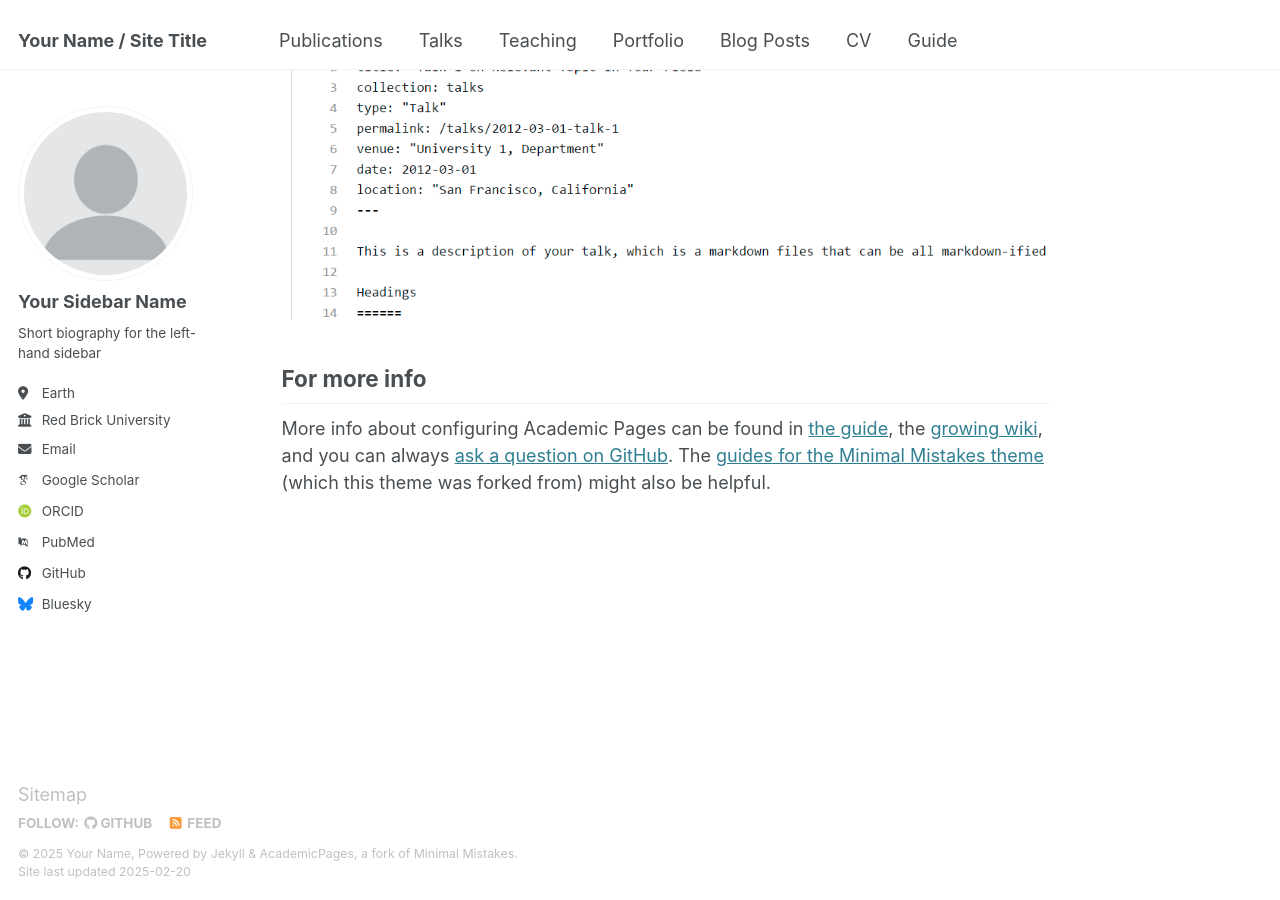
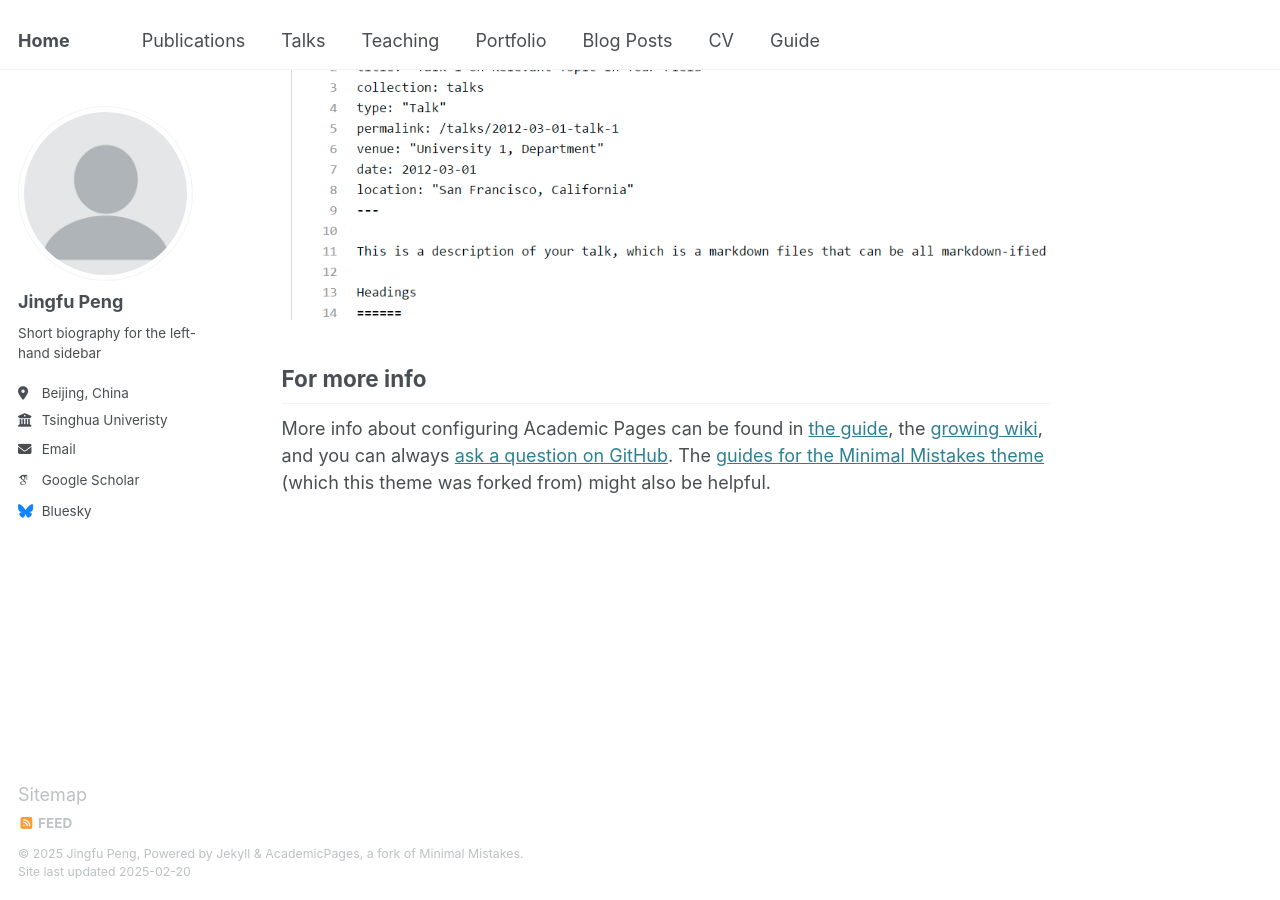
Before and after one commit to aypjf/aypjf.github.io, a Jekyll site: the page built from _pages/about.md, in a window 1280 px wide and 900 px high, scrolled down 2664 px. Built offline with Jekyll 4.4.1, drawn with Linux system fonts in a browser that asks for light colours; some web fonts are replaced.

Commit message:
Update _config.yml

```diff
--- a/_config.yml
+++ b/_config.yml
@@ -7,11 +7,11 @@
 # server process.
 
 # Basic Site Settings
-locale                   : "en-US"
+locale                   : "Beijing, China"
 site_theme               : "default"
-title                    : "Your Name / Site Title"
+title                    : "Home"
 title_separator          : "-"
-name                     : &name "Your Name"
+name                     : &name "Jingfu Peng"
 description              : &description "personal description"
 url                      : https://academicpages.github.io # the base hostname & protocol for your site e.g. "https://[your GitHub username].github.io"
 baseurl                  : "" # the subpath of your site, e.g. "/blog"
@@ -23,31 +23,31 @@ repository               : "academicpages/academicpages.github.io"
 author:
   # Biographic information
   avatar           : "profile.png"
-  name             : "Your Sidebar Name"
-  pronouns         : # example: "she/her"
+  name             : "Jingfu Peng"
+  # pronouns         : # example: "she/her"
   bio              : "Short biography for the left-hand sidebar"
-  location         : "Earth"
-  employer         : "Red Brick University"
+  location         : "Beijing, China"
+  employer         : "Tsinghua Univeristy"
   uri              : # URL
-  email            : "none@example.org"
+  email            : "aypjf@tsinghua.edu.cn"
 
   # Academic websites
-  arxiv            : # URL - Update with the correct link to your profile
-  googlescholar    : "https://scholar.google.com/citations?user=PS_CX0AAAAAJ"
-  impactstory      : # URL
-  orcid            : "http://orcid.org/yourorcidurl"
-  semantic         : # URL
-  pubmed           : "https://www.ncbi.nlm.nih.gov/pubmed/?term=john+snow"
-  researchgate     : # URL
-  scopus           : # URL
+  #arxiv            : # URL - Update with the correct link to your profile
+  googlescholar    : "https://scholar.google.com/citations?user=AQkUVdQAAAAJ&hl=en&authuser=1&oi=ao"
+  #impactstory      : # URL
+  #orcid            : "http://orcid.org/yourorcidurl"
+  #semantic         : # URL
+  #pubmed           : "https://www.ncbi.nlm.nih.gov/pubmed/?term=john+snow"
+  #researchgate     : # URL
+  #scopus           : # URL
 
   # Repositories and software development
-  bitbucket        : # Username - Update with your username on the site
-  codepen          : # Username
-  dribbble         : # Username
-  github           : "academicpages"
-  kaggle           : # Username
-  stackoverflow    : # User number or user number and name (i.e., use "1" or "1/jeff-atwood")
+  #bitbucket        : # Username - Update with your username on the site
+  #codepen          : # Username
+  #dribbble         : # Username
+  #github           : "academicpages"
+  #kaggle           : # Username
+  #stackoverflow    : # User number or user number and name (i.e., use "1" or "1/jeff-atwood")
 
   # Social media
   bluesky          : "bsky.app" # Replace this with you Bluesky username
```
